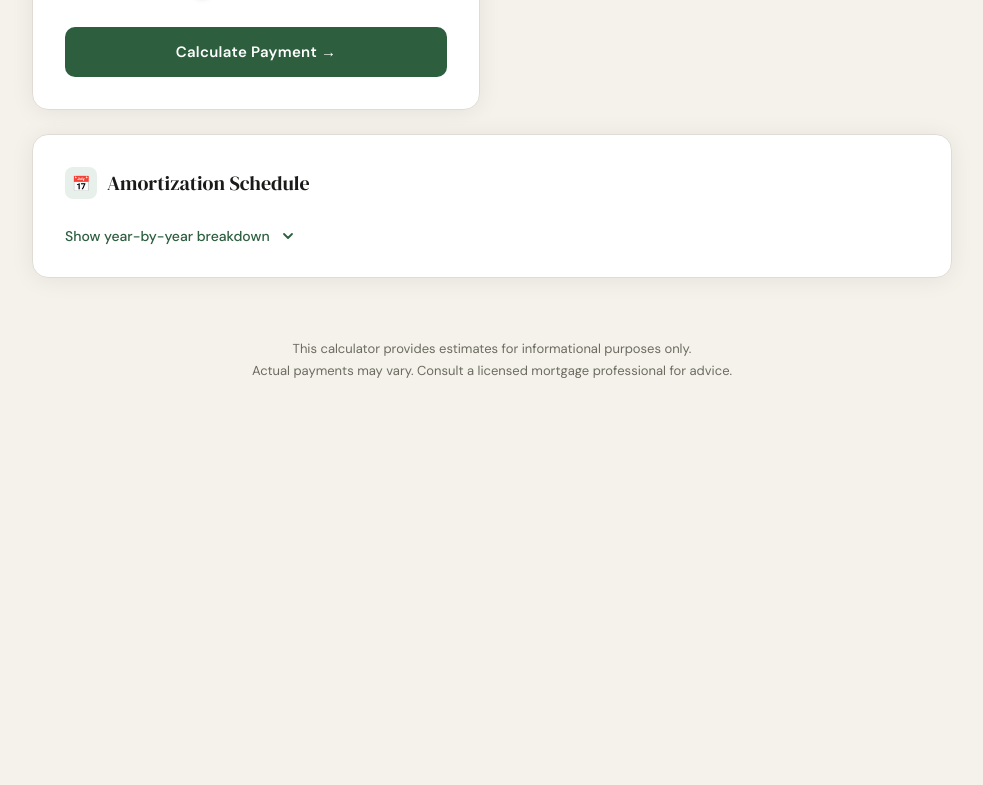
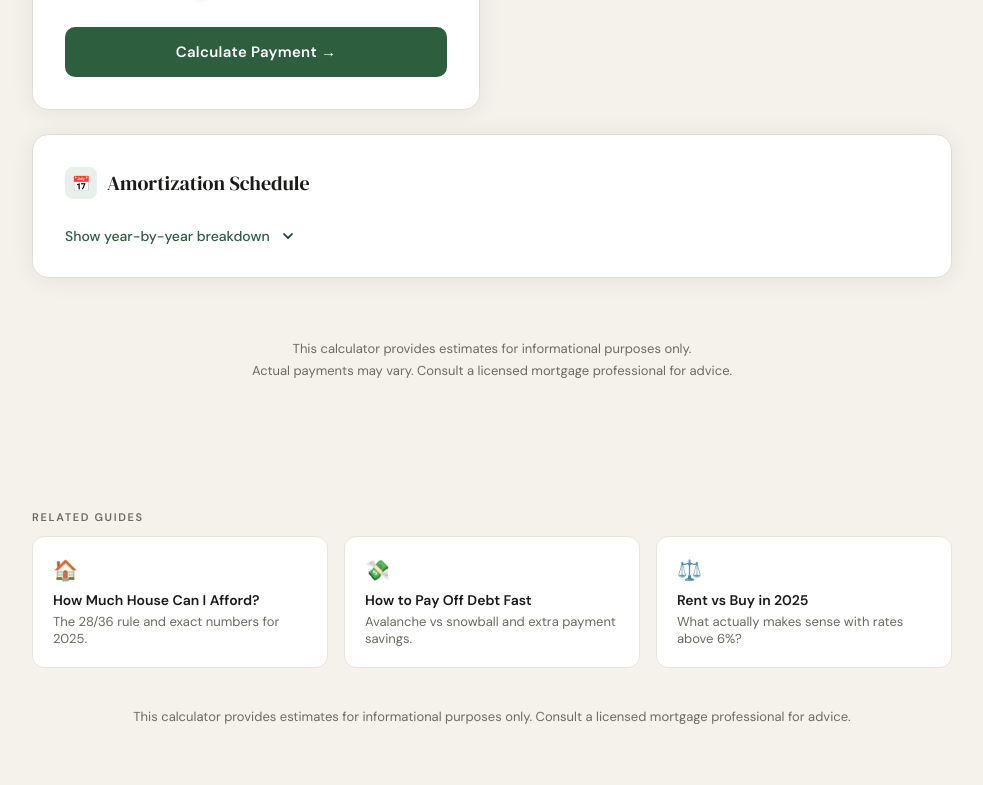
Before and after one commit to finance-calculators/mortgage-calculator, a plain HTML site: page mortgage-calculator.html in a window 1280 px wide. Shown: the part 822-1607 px from the top of the page, without its empty margins (148-1131 px from the left). Before the commit the page ends 1284 px from the top, so only its background shows below. Drawn offline with Linux system fonts and the light colour scheme.

Commit message:
Add files via upload

```diff
--- a/mortgage-calculator.html
+++ b/mortgage-calculator.html
@@ -721,5 +721,28 @@
     document.getElementById('rateSliderVal').textContent = '6.8%';
   };
 </script>
+
+<div style="max-width:960px;margin:48px auto 0;padding:0 20px 60px">
+  <div style="font-size:11px;font-weight:600;letter-spacing:0.15em;text-transform:uppercase;color:#6b6b60;margin-bottom:12px">Related Guides</div>
+  <div style="display:grid;grid-template-columns:repeat(auto-fit,minmax(220px,1fr));gap:16px">
+    <a href="how-much-house-can-i-afford.html" style="display:block;background:#fff;border:1px solid #e8e4dc;border-radius:12px;padding:20px;text-decoration:none;color:#1a1a18">
+      <div style="font-size:20px;margin-bottom:8px">🏠</div>
+      <div style="font-weight:600;font-size:14px;margin-bottom:4px">How Much House Can I Afford?</div>
+      <div style="font-size:13px;color:#6b6b60">The 28/36 rule and exact numbers for 2025.</div>
+    </a>
+    <a href="how-to-pay-off-debt-fast.html" style="display:block;background:#fff;border:1px solid #e8e4dc;border-radius:12px;padding:20px;text-decoration:none;color:#1a1a18">
+      <div style="font-size:20px;margin-bottom:8px">💸</div>
+      <div style="font-weight:600;font-size:14px;margin-bottom:4px">How to Pay Off Debt Fast</div>
+      <div style="font-size:13px;color:#6b6b60">Avalanche vs snowball and extra payment savings.</div>
+    </a>
+    <a href="rent-vs-buy-guide.html" style="display:block;background:#fff;border:1px solid #e8e4dc;border-radius:12px;padding:20px;text-decoration:none;color:#1a1a18">
+      <div style="font-size:20px;margin-bottom:8px">⚖️</div>
+      <div style="font-weight:600;font-size:14px;margin-bottom:4px">Rent vs Buy in 2025</div>
+      <div style="font-size:13px;color:#6b6b60">What actually makes sense with rates above 6%?</div>
+    </a>
+  </div>
+  <p style="text-align:center;margin-top:40px;font-size:13px;color:#6b6b60">This calculator provides estimates for informational purposes only. Consult a licensed mortgage professional for advice.</p>
+</div>
+
 </body>
 </html>
```
Also changed, not shown: debt-payoff.html (+23 -0 lines).
